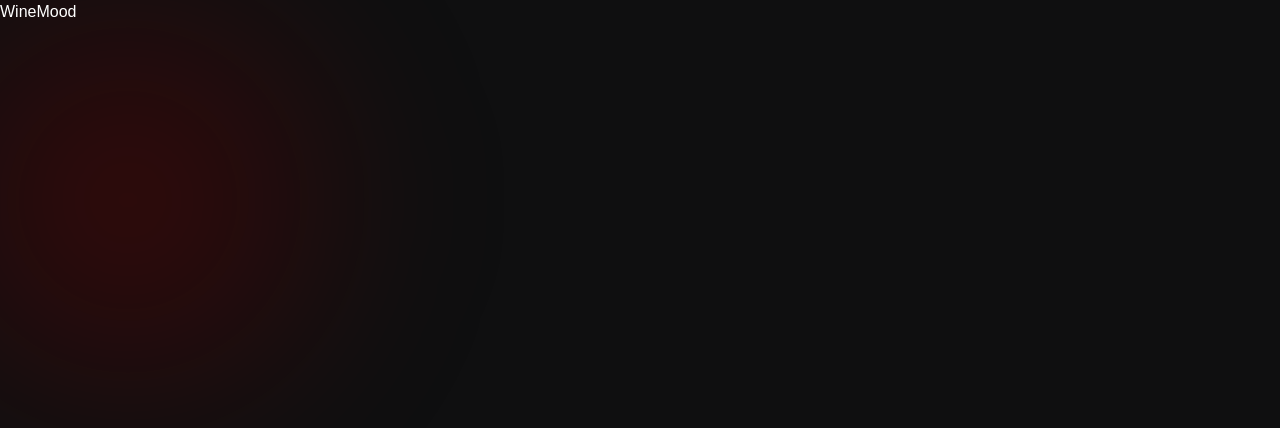
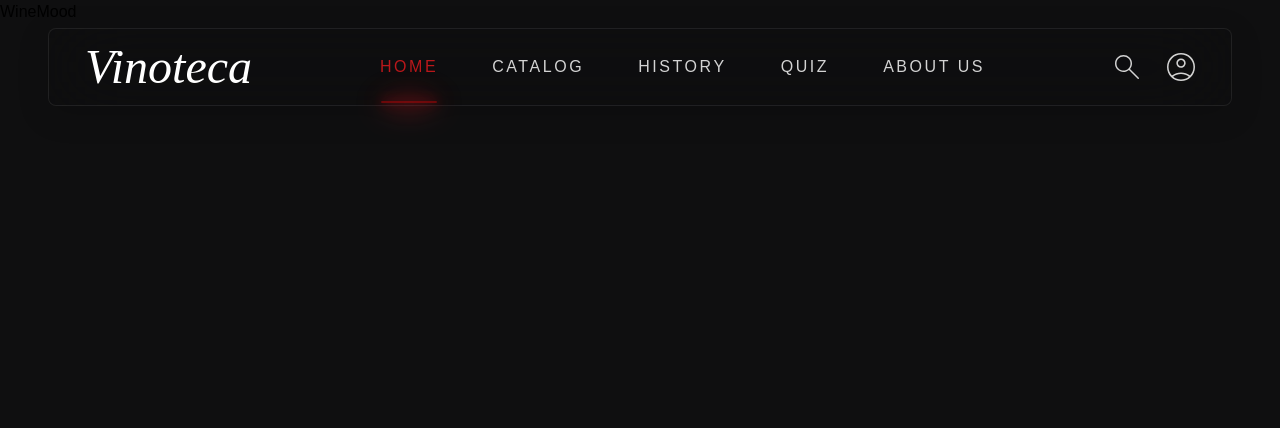
Before and after one commit to NVlasenko/winemood, a React (Vite) app: page / in a window 1280 px wide. Shown: the top 428 px of the page. Built offline with nearby package versions, Linux system fonts and the light colour scheme.

Commit message:
create responsive header

```diff
--- a/src/App.tsx
+++ b/src/App.tsx
@@ -1,13 +1,12 @@
-import React from 'react';
-import { Outlet } from 'react-router-dom';
-// import { Header } from './components/Header/Header';
-
-import './App.scss';
+import React from "react";
+import { Outlet } from "react-router-dom";
+import "./App.scss";
+import { Header } from "./components/Header";
 
 export const App: React.FC = () => {
   return (
     <div className="App">
-      {/* <Header /> */}
+      <Header />
       <main className="content">
         <Outlet />
       </main>
--- a/src/components/Header/Header.scss
+++ b/src/components/Header/Header.scss
@@ -0,0 +1,322 @@
+@import "../../styles/mixins";
+
+.header {
+  width: 100%;
+  position: fixed;
+  top: 0;
+  left: 0;
+  width: 100%;
+  z-index: 1000;
+  @include on-tablet {
+    padding: 20px 32px;
+  }
+
+  @include on-desktop {
+    padding: 28px 48px;
+  }
+
+  &__inner {
+    height: 88px;
+    padding: 0 32px;
+    display: flex;
+    align-items: center;
+    justify-content: space-between;
+    border: 1px solid rgba(217, 217, 217, 0.16);
+    border-radius: 8px;
+    background: rgba(15, 15, 15, 0.18);
+    backdrop-filter: blur(40px);
+    -webkit-backdrop-filter: blur(40px);
+    border: 1px solid rgba(255, 255, 255, 0.08);
+    box-shadow: 0 8px 32px rgba(0, 0, 0, 0.15);
+
+    @include on-tablet {
+      height: 72px;
+      padding: 0 28px;
+    }
+
+    @include on-desktop {
+      height: 78px;
+      padding: 0 36px;
+    }
+  }
+
+  &__logo {
+    display: inline-block;
+    font-family: "Cormorant", serif;
+    font-weight: 500;
+    font-style: italic;
+    font-size: 36px;
+    line-height: 1;
+    color: #fff;
+    text-decoration: none;
+    transition: transform 0.35s ease, text-shadow 0.35s ease;
+
+    &:hover {
+      transform: translateY(-1px);
+      text-shadow: 0 0 22px rgba(255, 255, 255, 0.35);
+    }
+
+    @include on-tablet {
+      font-size: 40px;
+    }
+
+    @include on-desktop {
+      font-size: 48px;
+    }
+  }
+
+  &__nav {
+    position: fixed;
+    top: 104px;
+    left: 16px;
+    right: 16px;
+    height: 0;
+    padding: 0;
+    display: flex;
+    flex-direction: column;
+    align-items: center;
+    gap: 28px;
+    overflow: hidden;
+    opacity: 0;
+    pointer-events: none;
+    transform: translateY(-20px) scale(0.96);
+    border: 1px solid rgba(255, 255, 255, 0);
+    border-radius: 18px;
+
+    background: rgba(15, 15, 15, 0);
+    backdrop-filter: blur(0);
+    -webkit-backdrop-filter: blur(0);
+
+    transition: height 0.45s ease, padding 0.45s ease, opacity 0.35s ease,
+      transform 0.45s ease, background 0.35s ease, border-color 0.35s ease;
+
+    &--open {
+      height: calc(100vh - 128px);
+      padding: 48px 24px;
+      opacity: 1;
+      pointer-events: auto;
+      transform: translateY(0) scale(1);
+      border-color: rgba(255, 255, 255, 0.1);
+      background: linear-gradient(
+        180deg,
+        rgba(12, 12, 12, 0.96) 0%,
+        rgba(20, 20, 20, 0.94) 100%
+      );
+
+      backdrop-filter: blur(40px);
+      -webkit-backdrop-filter: blur(40px);
+
+      box-shadow: 0 24px 80px rgba(0, 0, 0, 0.55),
+        inset 0 1px 0 rgba(255, 255, 255, 0.06);
+    }
+
+    @include on-tablet {
+      position: static;
+      height: auto;
+      padding: 0;
+      flex-direction: row;
+      gap: 28px;
+      opacity: 1;
+      pointer-events: auto;
+      transform: none;
+      overflow: visible;
+      border: none;
+      border-radius: 0;
+      background: transparent;
+      backdrop-filter: none;
+      -webkit-backdrop-filter: none;
+      box-shadow: none;
+    }
+
+    @include on-desktop {
+      gap: 54px;
+    }
+  }
+  &__nav-link {
+    position: relative;
+    padding: 10px 0;
+    font-family: "Poppins", sans-serif;
+    font-weight: 500;
+    font-size: 16px;
+    line-height: 1;
+    letter-spacing: 0.16em;
+    text-transform: uppercase;
+    color: rgba(211, 211, 211, 1);
+    text-decoration: none;
+
+    transition: color 0.3s ease, transform 0.3s ease, text-shadow 0.3s ease;
+
+    &::before {
+      content: "";
+      position: absolute;
+      left: 50%;
+      bottom: 0;
+      width: 0;
+      height: 2px;
+      transform: translateX(-50%);
+      border-radius: 999px;
+      background: rgba(102, 7, 8, 1);
+      box-shadow: 0 0 12px rgba(196, 28, 36, 0.75),
+        0 0 30px rgba(196, 28, 36, 0.45);
+      transition: width 0.35s ease;
+    }
+
+    &::after {
+      content: "";
+      position: absolute;
+      left: 50%;
+      bottom: -18px;
+      width: 80px;
+      height: 34px;
+      transform: translateX(-50%) scaleX(0);
+      transform-origin: center;
+      background: radial-gradient(
+        ellipse,
+        rgba(196, 28, 36, 0.32) 0%,
+        transparent 70%
+      );
+
+      filter: blur(12px);
+      opacity: 0;
+
+      transition: opacity 0.35s ease, transform 0.35s ease;
+    }
+
+    &:hover {
+      color: rgba(186, 24, 27, 1);
+      transform: translateY(-1px);
+      text-shadow: 0 0 18px rgba(102, 7, 8, 1);
+
+      &::before {
+        width: 38px;
+      }
+    }
+
+    &--active {
+      color: rgba(186, 24, 27, 1);
+
+      &::before {
+        width: 56px;
+      }
+
+      &::after {
+        opacity: 1;
+        transform: translateX(-50%) scaleX(1);
+      }
+    }
+    @include on-tablet {
+      padding: 28px 0;
+    }
+  }
+
+  &__actions {
+    display: none;
+
+    @include on-tablet {
+      display: flex;
+      align-items: center;
+      gap: 18px;
+    }
+
+    @include on-desktop {
+      gap: 26px;
+    }
+  }
+
+  &__icon {
+    width: 28px;
+    height: 28px;
+    display: flex;
+    align-items: center;
+    justify-content: center;
+    border-radius: 50%;
+    border: none;
+    background: transparent;
+    padding: 0;
+    cursor: pointer;
+
+    transition: transform 0.3s ease, border-color 0.3s ease,
+      box-shadow 0.3s ease, background-color 0.3s ease;
+
+    &:hover {
+      transform: translateY(-2px) scale(1.06);
+      border-color: var(--primary-40);
+      background-color: rgba(196, 28, 36, 0.08);
+      box-shadow: 0 0 22px rgba(196, 28, 36, 0.35);
+    }
+
+    @include on-desktop {
+      width: 28px;
+      height: 28px;
+    }
+  }
+
+  &__burger {
+    position: relative;
+    z-index: 1001;
+    width: 38px;
+    height: 38px;
+    display: flex;
+    flex-direction: column;
+    align-items: center;
+    justify-content: center;
+    gap: 5px;
+    border: 1px solid rgba(255, 255, 255, 0.16);
+    border-radius: 50%;
+    background: rgba(255, 255, 255, 0.04);
+    cursor: pointer;
+    -webkit-tap-highlight-color: transparent;
+
+    &:focus {
+      outline: none;
+    }
+    transition: transform 0.3s ease, box-shadow 0.3s ease,
+      border-color 0.3s ease;
+
+    span {
+      width: 16px;
+      height: 2px;
+      border-radius: 999px;
+      background: #fff;
+
+      transform-origin: center;
+
+      transition: width 0.3s ease, opacity 0.3s ease, transform 0.3s ease,
+        background-color 0.3s ease;
+    }
+
+    &:hover {
+      transform: scale(1.06);
+      border-color: var(--primary-40);
+      box-shadow: 0 0 22px rgba(196, 28, 36, 0.35);
+    }
+
+    &--open {
+      border-color: rgba(186, 24, 27, 0.9);
+
+      box-shadow: 0 0 18px rgba(186, 24, 27, 0.45),
+        0 0 44px rgba(186, 24, 27, 0.22);
+
+      span {
+        background: rgba(186, 24, 27, 1);
+
+        &:nth-child(1) {
+          transform: translateY(7px) rotate(45deg);
+        }
+
+        &:nth-child(2) {
+          opacity: 0;
+          transform: scaleX(0);
+        }
+
+        &:nth-child(3) {
+          transform: translateY(-7px) rotate(-45deg);
+        }
+      }
+    }
+
+    @include on-tablet {
+      display: none;
+    }
+  }
+}
--- a/src/components/Header/Header.tsx
+++ b/src/components/Header/Header.tsx
@@ -0,0 +1,71 @@
+import { NavLink } from "react-router-dom";
+import searchIcon from "../../assets/images/icons/search.svg";
+import iconProfile from "../../assets/images/icons/Icon_Account.svg";
+import "./Header.scss";
+import { useState } from "react";
+import { navLinks } from "../../constants/navigation";
+
+export const Header = () => {
+  const [isMenuOpen, setIsMenuOpen] = useState(false);
+
+  const closeMenu = () => {
+    setIsMenuOpen(false);
+  };
+
+  return (
+    <header className="header">
+      <div className="header__inner">
+        <NavLink to="/" className="header__logo" onClick={closeMenu}>
+          Vinoteca
+        </NavLink>
+
+        <nav
+          className={
+            isMenuOpen ? "header__nav header__nav--open" : "header__nav"
+          }
+        >
+          {navLinks.map(({ to, label }) => (
+            <NavLink
+              key={to}
+              to={to}
+              onClick={closeMenu}
+              className={({ isActive }) =>
+                isActive
+                  ? "header__nav-link header__nav-link--active"
+                  : "header__nav-link"
+              }
+            >
+              {label}
+            </NavLink>
+          ))}
+        </nav>
+
+        <div className="header__actions">
+          <button className="header__icon" type="button" aria-label="Search">
+            <img src={searchIcon} alt="Search" />
+          </button>
+
+          <button className="header__icon" type="button" aria-label="Profile">
+            <img src={iconProfile} alt="Profile" />
+          </button>
+        </div>
+
+        <button
+          className={
+            isMenuOpen
+              ? "header__burger header__burger--open"
+              : "header__burger"
+          }
+          type="button"
+          aria-label={isMenuOpen ? "Close menu" : "Open menu"}
+          onClick={() => setIsMenuOpen((prev) => !prev)}
+          onBlur={(event) => event.currentTarget.blur()}
+        >
+          <span />
+          <span />
+          <span />
+        </button>
+      </div>
+    </header>
+  );
+};
--- /dev/null
+++ b/src/constants/navigation.ts
@@ -0,0 +1,7 @@
+export const navLinks = [
+  { to: "/", label: "Home" },
+  { to: "/catalog", label: "Catalog" },
+  { to: "/history", label: "History" },
+  { to: "/quiz", label: "Quiz" },
+  { to: "/about", label: "About us" },
+];
--- a/src/pages/HomePage/HomePage.scss
+++ b/src/pages/HomePage/HomePage.scss
@@ -1,10 +1,10 @@
-.home-page__title {
+.home__page--title {
   position: relative;
   color: #fff;
   z-index: 1;
 }
 
-.home-page__title::before {
+.home__page--title::before {
   content: '';
   position: absolute;
   top: -100px;
@@ -16,7 +16,7 @@
   background:
     radial-gradient(
       circle,
-      rgba(123, 0, 0, 0.35) 0%,
+      rgba(164, 22, 26, 0.28) 0%,
       transparent 70%
     );
 
--- a/src/pages/HomePage/HomePage.tsx
+++ b/src/pages/HomePage/HomePage.tsx
@@ -1,14 +1,12 @@
-import React from 'react';
+import React from "react";
 
-import './HomePage.scss';
+import "./HomePage.scss";
 
 export const HomePage: React.FC = () => {
   return (
-    <section className="home-page">
+    <section className="home__page">
       <div className="container">
-        <h1 className="home-page__title">
-          WineMood
-        </h1>
+        <h1 className="home_page--title">WineMood</h1>
       </div>
     </section>
   );
```
Also changed, not shown: src/assets/images/icons/icon_account.svg (added), src/assets/images/icons/search.svg (added).
